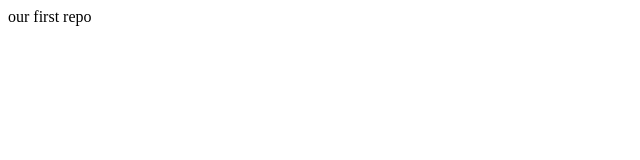
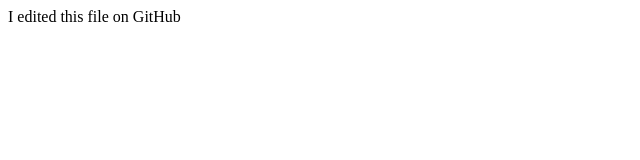
Before and after one commit to phillipstewart/fluffy-octo-doodle, a website: page index.html in a window 1280 px wide. Shown: the whole page, without its empty margins (0-640 px from the left). Drawn offline with Linux system fonts and the light colour scheme.

Commit message:
Update index.html
Edited on GitHub

```diff
--- a/index.html
+++ b/index.html
@@ -1,6 +1,6 @@
 <!DOCTYPE html>
 <html>
  <body>
-   our first repo
+   I edited this file on GitHub
  </body>
 </html>
```
